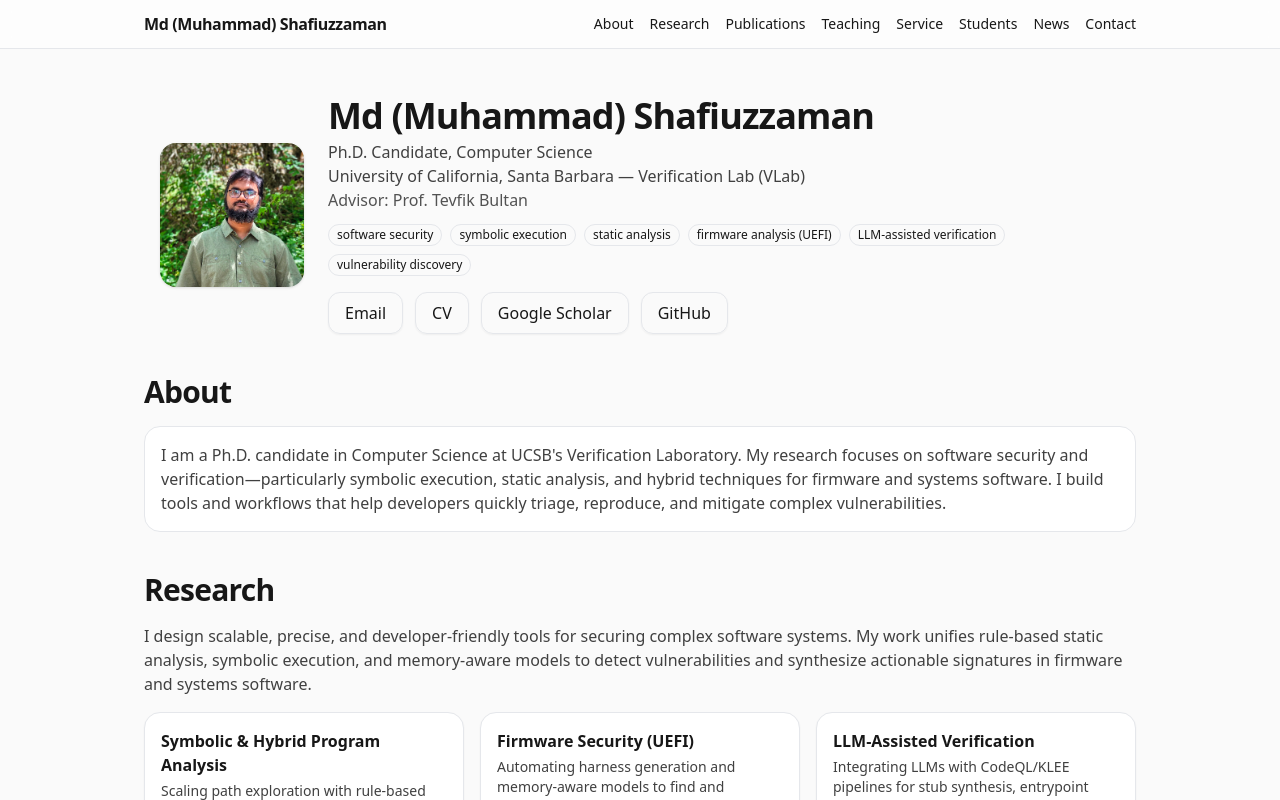
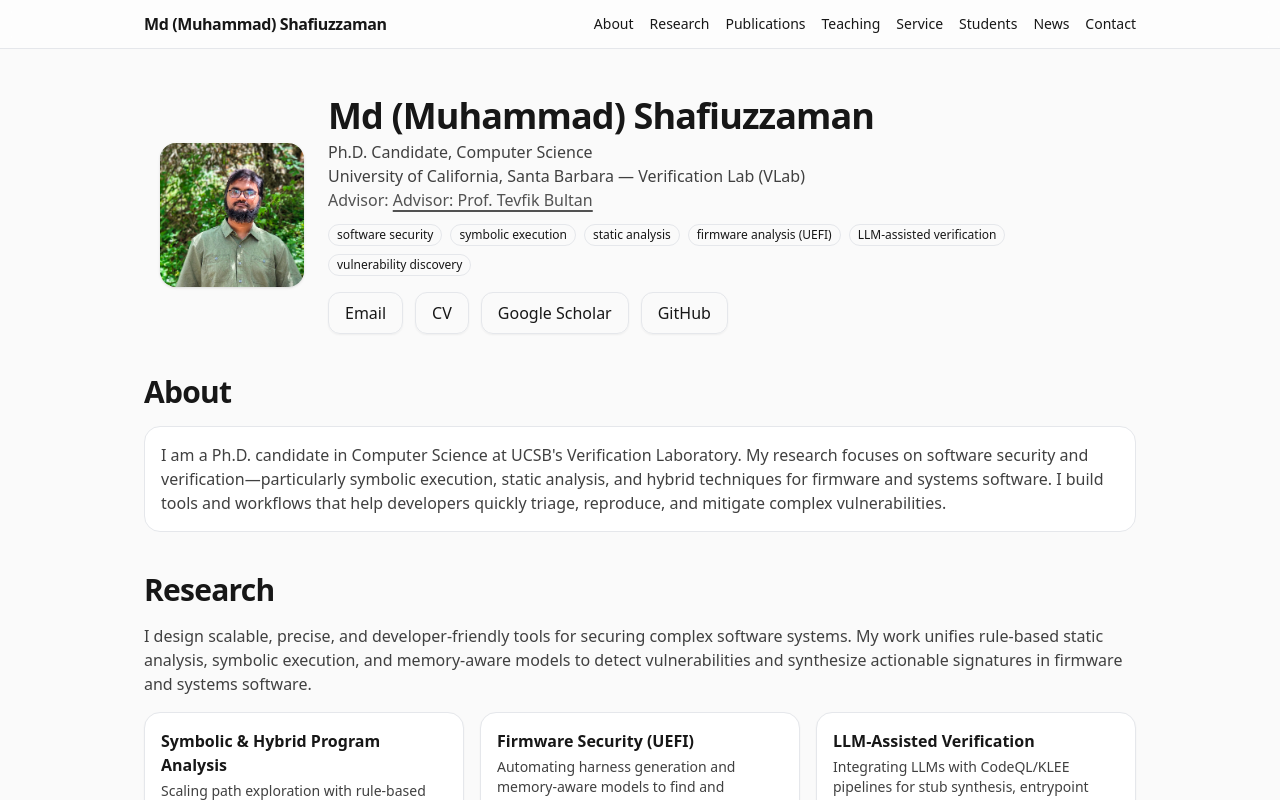
Before and after one commit to shafiuzzaman-md/shafiuzzaman-md.github.io, a React (Vite) app: page / in a window 1280 px wide. Shown: the top 800 px of the page. Built offline with nearby package versions, Linux system fonts and the light colour scheme.

Commit message:
advisor web address

```diff
--- a/src/App.tsx
+++ b/src/App.tsx
@@ -13,6 +13,7 @@ const PROFILE = {
   title: "Ph.D. Candidate, Computer Science",
   affiliation: "University of California, Santa Barbara — Verification Lab (VLab)",
   advisor: "Advisor: Prof. Tevfik Bultan",
+  advisorUrl: "https://sites.cs.ucsb.edu/~bultan/",
   location: "Santa Barbara, CA",
   email: "mailto:mdshafiuzzaman@ucsb.edu",
   scholar: "https://scholar.google.com/citations?user=YOUR_ID",
@@ -165,7 +166,12 @@ function Hero() {
           <h1 className="text-3xl md:text-4xl font-bold tracking-tight">{PROFILE.name}</h1>
           <p className="mt-1 text-neutral-700">{PROFILE.title}</p>
           <p className="text-neutral-700">{PROFILE.affiliation}</p>
-          <p className="text-neutral-600">{PROFILE.advisor}</p>
+          <p className="text-neutral-600">
+            Advisor: <a href={PROFILE.advisorUrl} target="_blank" rel="noopener noreferrer" className="underline decoration-2 underline-offset-4">
+              {PROFILE.advisor}
+            </a>
+          </p>
+
           <div className="mt-3 flex flex-wrap gap-2">
             {PROFILE.keywords.map((k) => (
               <Badge key={k}>{k}</Badge>
```
